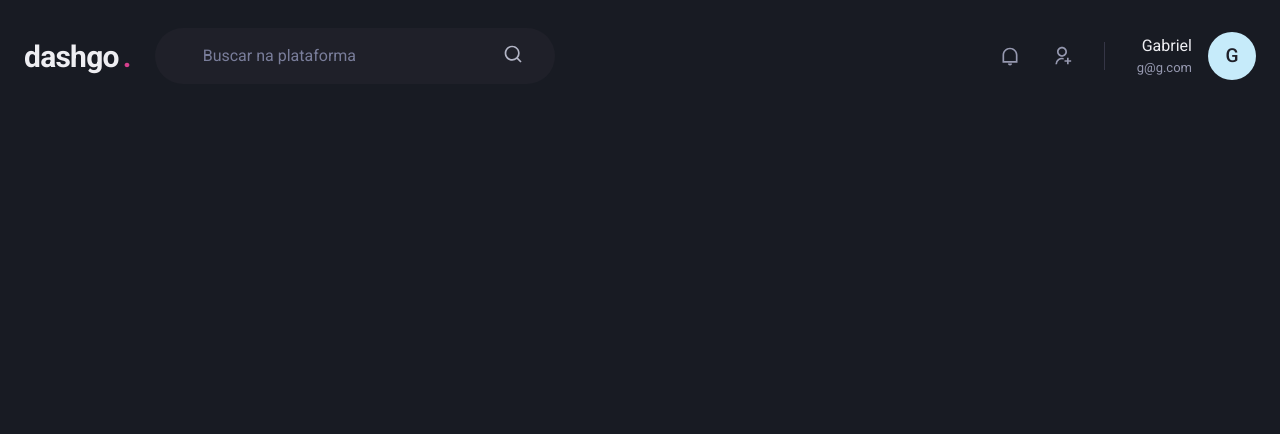
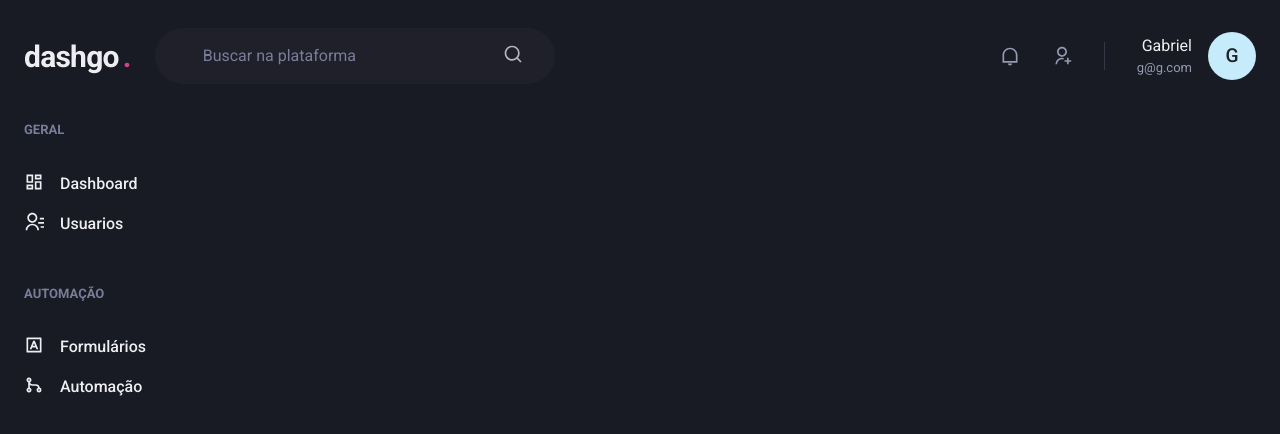
Before and after one commit to Gabriel3421/ignite_dashgo, a Next.js app: page /dashboard in a window 1280 px wide. Shown: the top 434 px of the page. Built offline with nearby package versions, Linux system fonts and the light colour scheme.

Commit message:
sidebar v1

```diff
--- /dev/null
+++ b/src/components/Sidebar.tsx
@@ -0,0 +1,42 @@
+import { Avatar, Box, Flex, HStack, Icon, Input, Link, Stack, Text } from "@chakra-ui/react";
+import { RiContactsLine, RiDashboardLine, RiGitMergeLine, RiInputMethodLine, RiNotificationLine, RiSearchLine, RiUserAddLine } from 'react-icons/ri'
+
+export default function Sidebar(){
+  return (
+   <Box
+    as="aside"
+    w="64"
+    mr="8"
+   >
+     <Stack spacing="12" align="flex-start">
+      <Box>
+        <Text fontWeight="bold" color="gray.400" fontSize="small" >GERAL</Text>
+        <Stack spacing="4" mt="8" align="strech">
+          <Link display="flex" align="center" >
+            <Icon as={RiDashboardLine} fontSize="20" />
+            <Text ml="4" fontWeight="medium">Dashboard</Text>
+          </Link>
+          <Link display="flex" align="center" >
+            <Icon as={RiContactsLine} fontSize="20" />
+            <Text ml="4" fontWeight="medium">Usuarios</Text>
+          </Link>
+        </Stack>
+      </Box>
+      <Box>
+        <Text fontWeight="bold" color="gray.400" fontSize="small" >AUTOMAÇÃO</Text>
+        <Stack spacing="4" mt="8" align="strech">
+          <Link display="flex" align="center" >
+            <Icon as={RiInputMethodLine} fontSize="20" />
+            <Text ml="4" fontWeight="medium">Formulários</Text>
+          </Link>
+          <Link display="flex" align="center" >
+            <Icon as={RiGitMergeLine} fontSize="20" />
+            <Text ml="4" fontWeight="medium">Automação</Text>
+          </Link>
+        </Stack>
+      </Box>
+     </Stack>
+
+   </Box>
+  )
+}
--- a/src/pages/dashboard.tsx
+++ b/src/pages/dashboard.tsx
@@ -1,9 +1,14 @@
+import { Flex } from "@chakra-ui/layout";
 import Header from "../components/Header";
+import Sidebar from "../components/Sidebar";
 
 export default function Dashboard(){
   return (
-    <>
+    <Flex direction="column" h="100vh">
       <Header />
-    </>
+      <Flex w='100%' my="6" maxW={1480} mx="auto" px="6">
+        <Sidebar />
+      </Flex>
+    </Flex>
   )
 }
```
